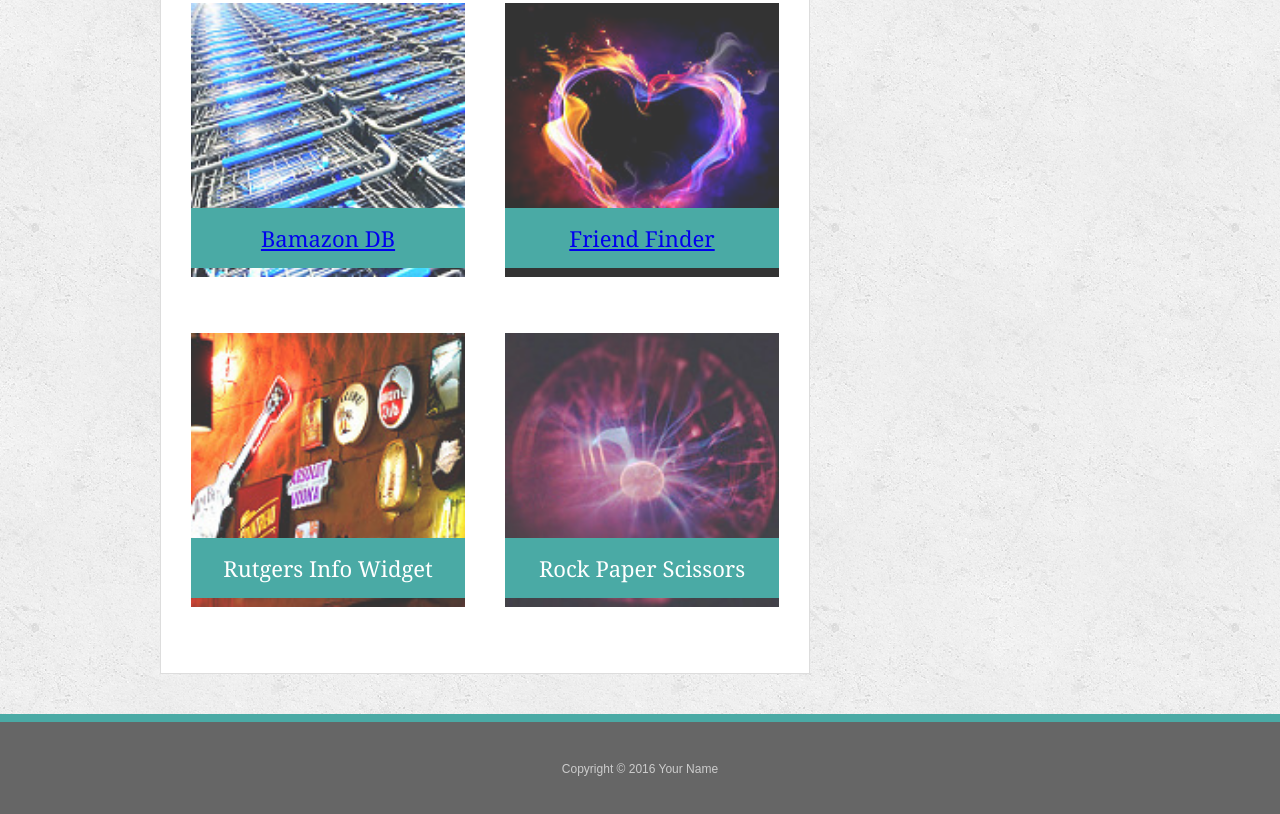
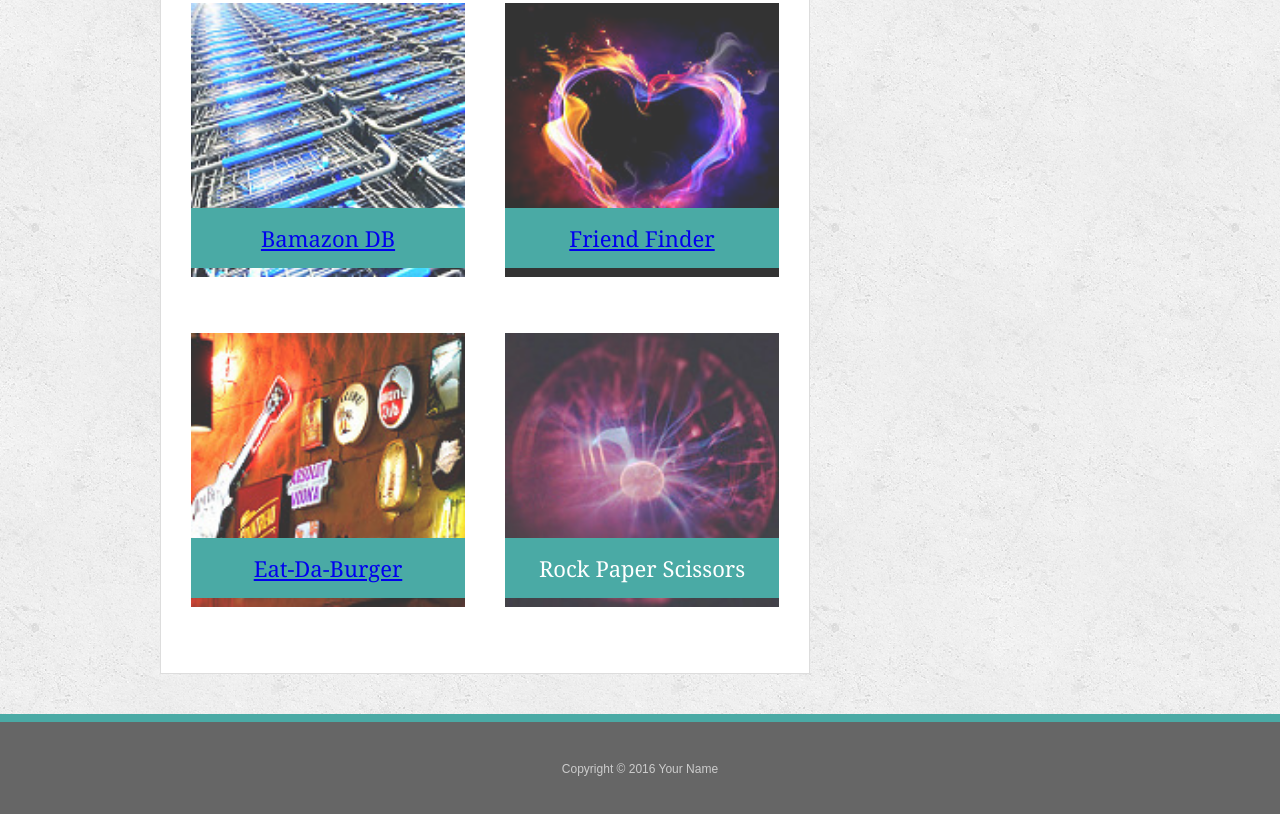
Before and after one commit to wzuschlag/Responsive-Portfolio, a plain HTML site: page portfolio.html in a window 1280 px wide. Shown: the part 930-1744 px from the top of the page. Drawn offline with Linux system fonts and the light colour scheme.

Commit message:
Update portfolio.html

```diff
--- a/portfolio.html
+++ b/portfolio.html
@@ -58,7 +58,7 @@
 
       <div class="work">
         <img src="assets/images/4773029751_738bf20807_q.jpg" alt="Rutgers Info Widget">
-        <h3>Rutgers Info Widget</h3>
+        <h3><a href="https://infinite-sea-32514.herokuapp.com/">Eat-Da-Burger</a></h3>
       </div>
 
       <div class="work">
```
